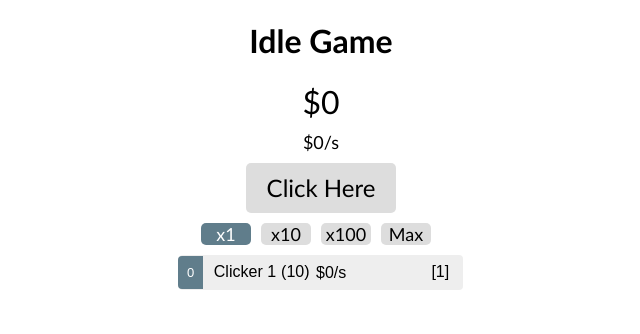
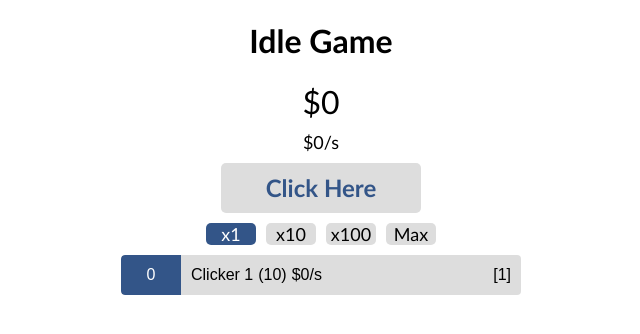
Before and after one commit to jpob5/idle-game, an Angular app: page / in a window 1280 px wide. Shown: the top 334 px of the page, without its empty margins (319-959 px from the left). Built offline with nearby package versions, Linux system fonts and the light colour scheme.

Commit message:
some styling

```diff
--- a/src/app/auto-clicker/auto-clicker.component.scss
+++ b/src/app/auto-clicker/auto-clicker.component.scss
@@ -1,14 +1,13 @@
 .multipliers {
-    margin: auto;
-    margin-top: 10px;
-    margin-bottom: 10px;
+    margin: 10px auto;
     width: 250px;
     text-align: center;
     font-size: 18px;
     span {
         display: inline-block;
         width: 50px;
-        margin-right: 10px;
+        margin-right: 5px;
+        margin-left: 5px;
         background-color: #ddd;
         border-radius: 5px;
         cursor: pointer;
@@ -21,99 +20,58 @@
             transform: scale(1.05);
         }
         &.active {
-            background-color: #607D8B;
+            background-color: #358;
             color: #fff;
         }
     }
 }
 .auto-clickers {
-	margin: 0 0 2em 0;
 	list-style-type: none;
 	padding: 0;
-	width: 300px;
+	width: 400px;
 	margin: auto;
 	font-family: Arial, Helvetica, sans-serif;
 	li div {
 		cursor: pointer;
 		position: relative;
-		left: 0;
-		background-color: #EEE;
-		margin: .5em;
-		padding: .3em 0;
-		height: 1.6em;
+		background-color: #ddd;
+		margin-bottom: 10px;
+		height: 40px;
+		line-height: 40px;
 		border-radius: 4px;
-		&.selected {
-			background-color: #CFD8DC  !important;
-  			color: white;
+		transition: 0.3s all;
+		overflow: hidden;
+		&:hover {
+			color: #333;
+			background-color: #ccc;
 		}
-		&.selected:hover {
-			background-color: #BBD8DC !important;
-  			color: white;
+		&:active {
+			transform: scale(0.97);
 		}
-		&:hover {
-			color: #607D8B;
-			background-color: #DDD;
-			left: .1em;
-		}
-		.count {
+		span {
 			display: inline-block;
-			font-size: small;
-			color: white;
-			padding: 0.8em 0.7em 0 0.7em;
-			background-color: #607D8B;
-			line-height: 1em;
-			position: relative;
-			left: -1px;
-			top: -4px;
-			height: 1.8em;
-			margin-right: .8em;
-			border-radius: 4px 0 0 4px;
-		}
-		.name {
-			display: inline-block;
-			line-height: 1em;
-			position: relative;
-			left: -1px;
-			top: -4px;
-			height: 1.8em;
-			// width: 100px;
-		}
-		.cost {
-			display: inline-block;
-			width: 30px;
-			margin-left: 5px;
-			line-height: 1em;
-			position: relative;
-			left: -1px;
-			top: -4px;
-			height: 1.8em;
-			//margin-right: .8em;
-			// float: right;
-		}
-		.per-sec {
-			display: inline-block;
-			width: 30px;
-			margin-left: 5px;
-			line-height: 1em;
-			position: relative;
-			left: -1px;
-			top: -3px;
-			height: 1.8em;
-			//margin-right: .8em;
-			// float: right;
-		}
-		.reward {
-			//display: inline-block;
-			//width: 30px;
-			margin-left: 5px;
-			line-height: 1em;
-			position: relative;
-			left: -1px;
-			top: 4px;
-			height: 1.8em;
-			margin-right: .8em;
-			text-align: right;
-			float: right;
+			&.count {
+				color: #fff;
+				width: 60px;
+				margin: auto;
+				text-align: center;
+				background-color: #358;
+				border-radius: 4px 0 0 4px;
+				margin-right: 10px;
+			}
+			&.name {
+				margin-right: 5px;
+			}
+			&.cost {
+				margin-right: 5px;
+			}
+			// &.per-sec {
+			// }
+			&.reward {
+				margin-right: 10px;
+				text-align: right;
+				float: right;
+			}
 		}
 	}
 }
--- a/src/app/clicker/clicker.component.scss
+++ b/src/app/clicker/clicker.component.scss
@@ -1,8 +1,10 @@
 .click-button {
-    width: 150px;
+    width: 200px;
     height: 50px;
     line-height: 50px;
     background-color: #ddd;
+    color: #358;
+    font-weight: bold;
     text-align: center;
     margin: auto;
     font-size: 24px;
@@ -15,5 +17,6 @@
     }
     &:active {
         transform: scale(1.05);
+        background-color: #ccc;
     }
 }
--- a/src/app/money/money.service.ts
+++ b/src/app/money/money.service.ts
@@ -7,7 +7,7 @@ import { GeneralService } from '../shared/general.service';
 export class MoneyService {
 
 	money = 0;
-	lastTick = 0;
+	private lastTick = 0;
 	moneyPerSec = 0;
 
 	addToMoney(amount): void {
```
